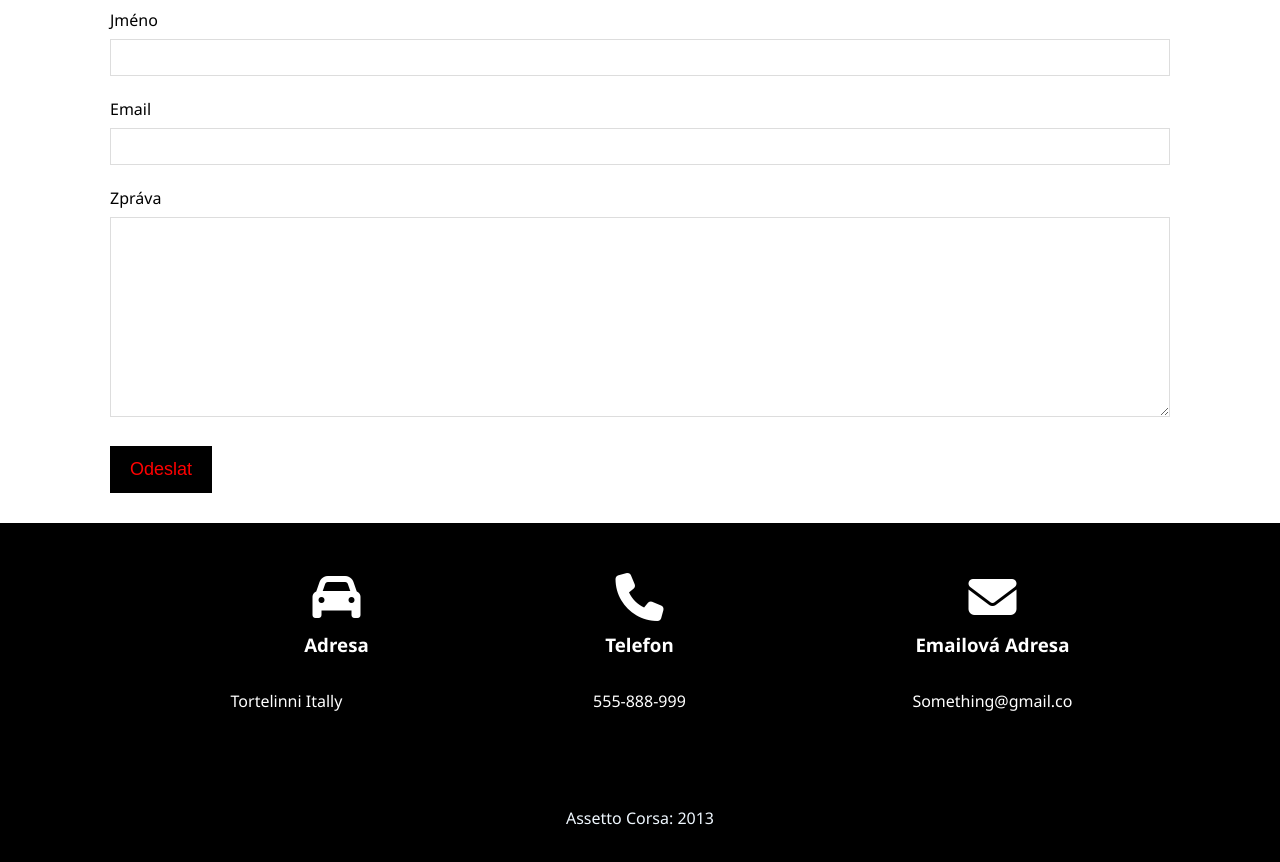
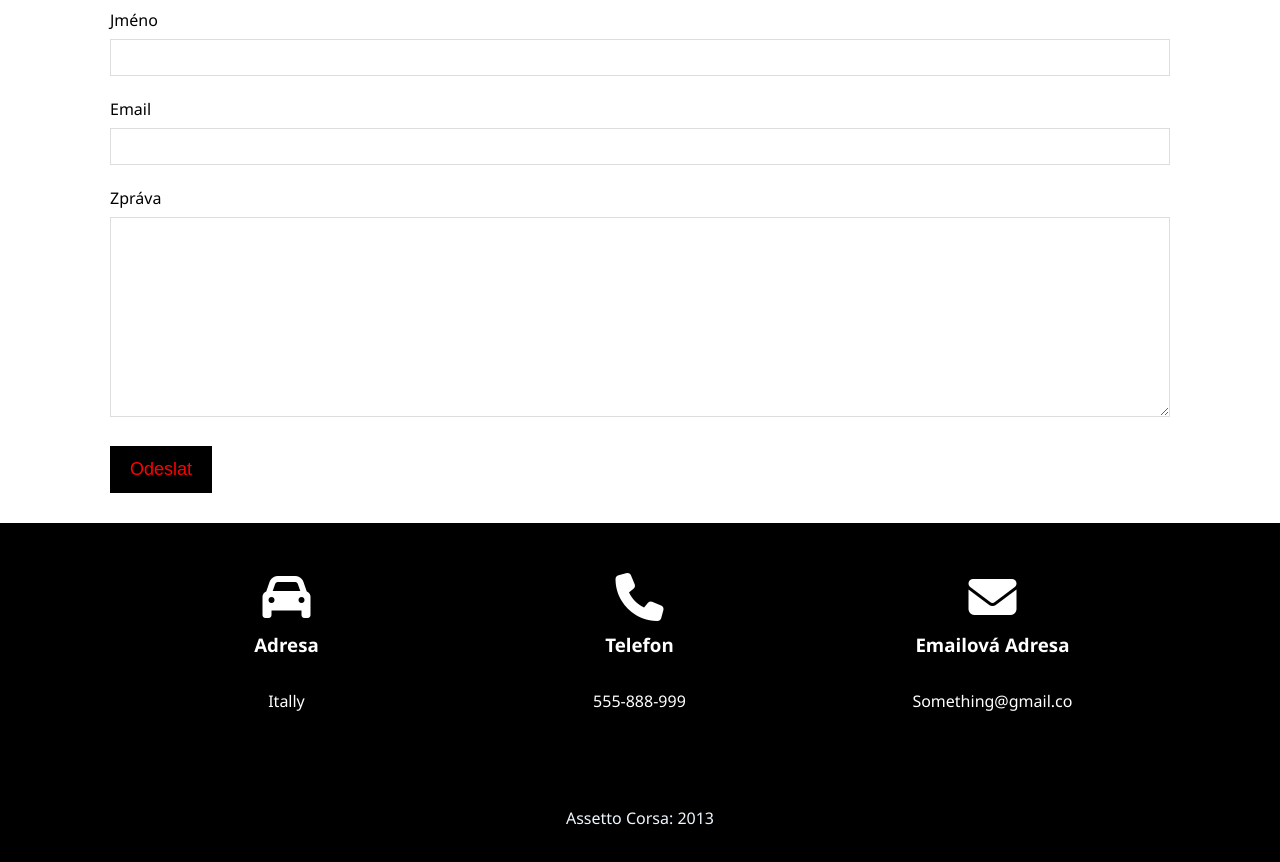
Before and after one commit to MartinScheidel/MartinScheidel2.github.io, a plain HTML site: page Projekt1/contact.html in a window 1280 px wide. Shown: the part 212-1074 px from the top of the page. Drawn offline with Linux system fonts and the light colour scheme.

Commit message:
First commit 6

```diff
--- a/Projekt1/contact.html
+++ b/Projekt1/contact.html
@@ -47,10 +47,9 @@
 <section id="contact-info" class="bg-dark">
     <div class="container">
         <div class="box">
-            <div class="box"></div>
             <i class="fas fa-car fa-3x"></i>
             <h3>Adresa</h3>
-            <p>Tortelinni Itally</p>
+            <p>Itally</p>
         </div>
         <div class="box">
             <i class="fas fa-phone fa-3x"></i>
```
